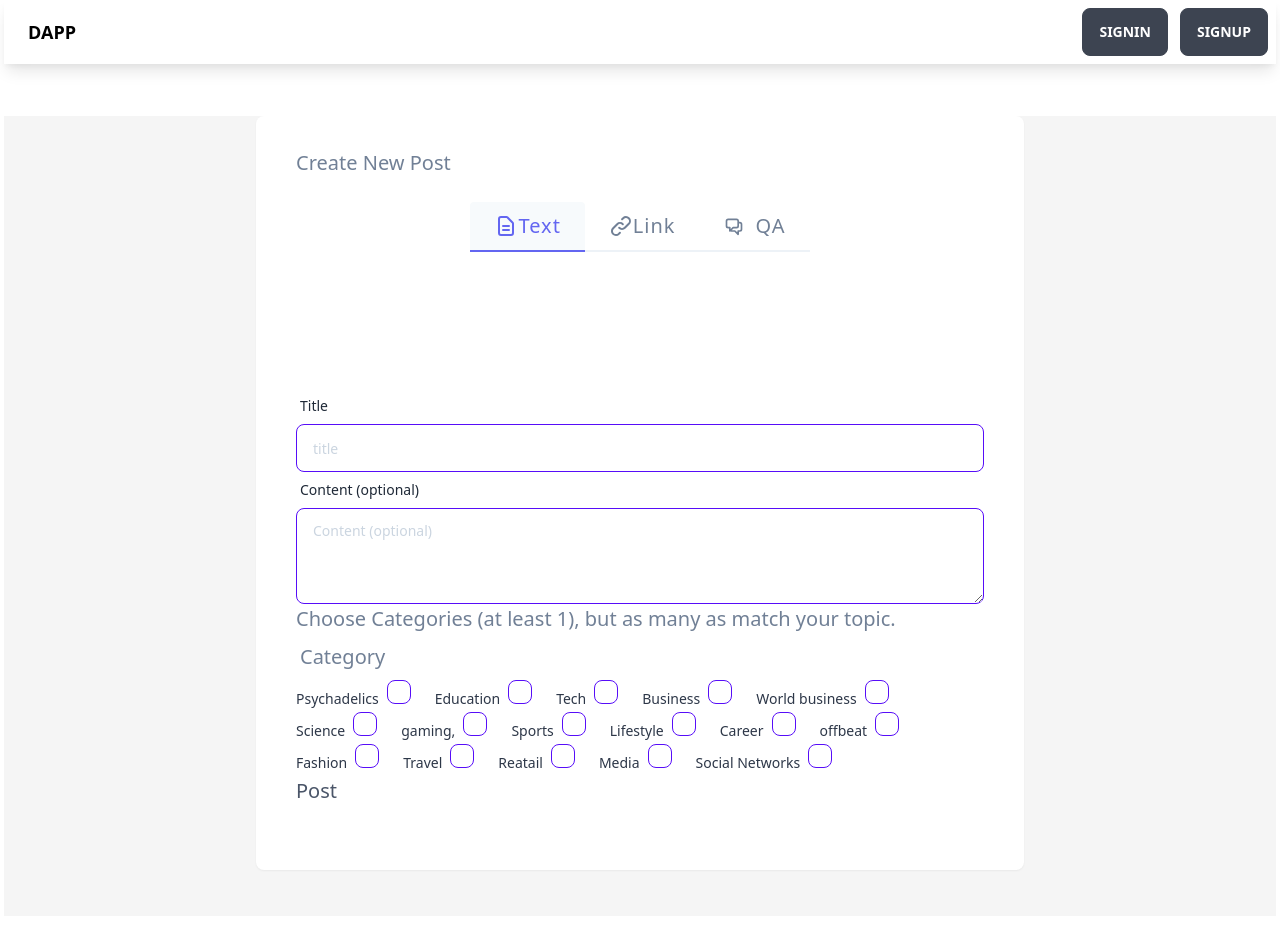
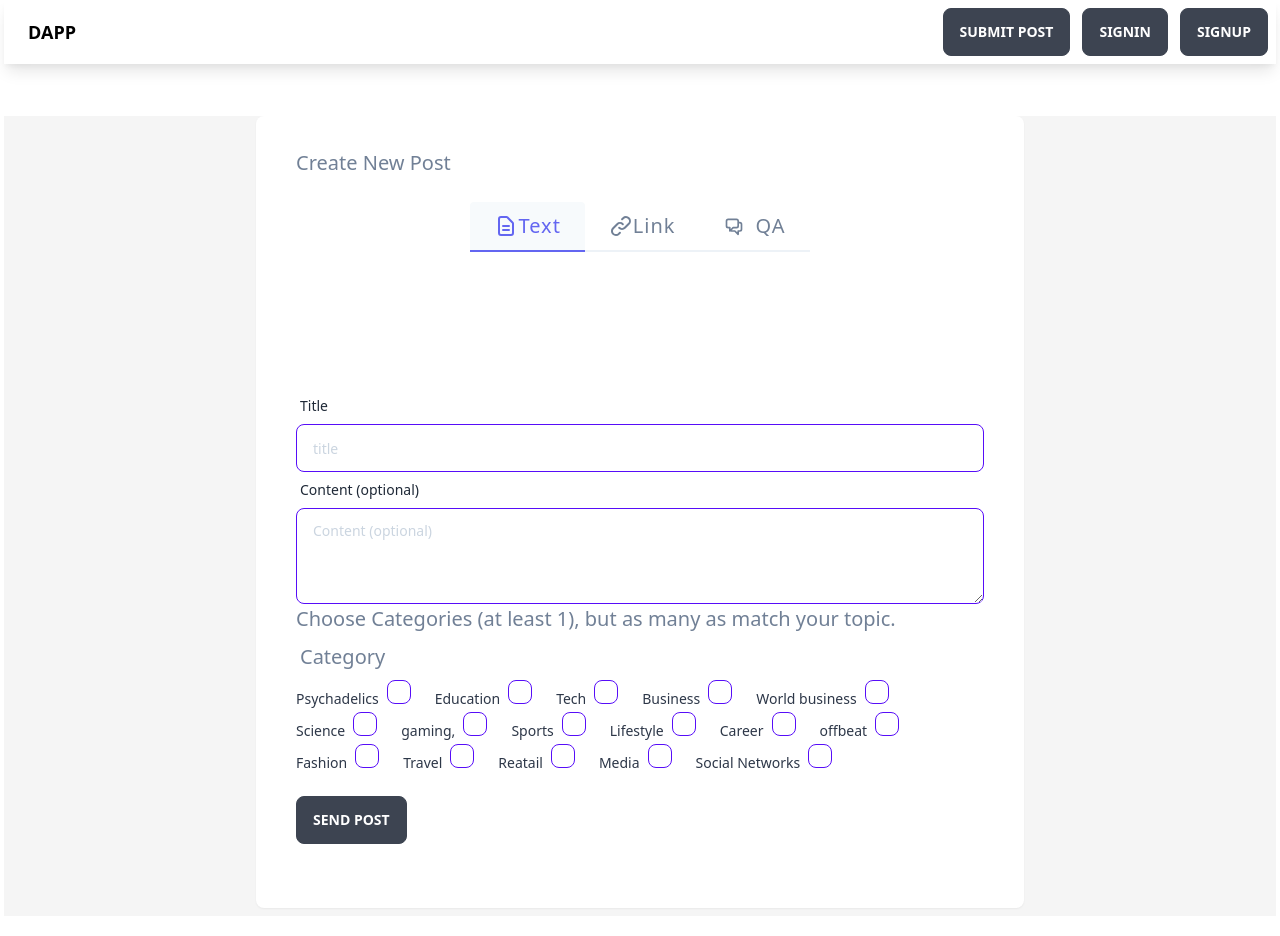
Before and after one commit to jay-bien/Social-Frontend, a Next.js app: page /submit in a window 1280 px wide. Built offline with nearby package versions, Linux system fonts and the light colour scheme; no server answers.

Commit message:
most things are working

```diff
--- a/src/pages/submit.jsx
+++ b/src/pages/submit.jsx
@@ -1,10 +1,11 @@
 import React from 'react';
-import { useRouter } from 'next/router';
+import router, { useRouter } from 'next/router';
 
 import { Meta } from '../layout/Meta';
 import { Main } from '../templates/Main';
 import { useEffect, useState } from 'react';
 import axios from 'axios';
+import useRequest from '../hooks/useRequest';
 
 
 const categories = [
@@ -34,24 +35,33 @@ const Submit = ( props ) => {
     title: '',
     url: '',
     content: '',
-    type: '',
     tags: [],
     categories: []
   });
+  const [ user, setUser ] = useState("null");
   const [ formType, setFormType ] = useState("text");
   const [ loading, setLoading ] = useState(false);
   const [ error, setError ] = useState(false);
 
+  const { doRequest, errors } = useRequest({
+    url: process.env.NEXT_PUBLIC_API_URL + '/post/',
+    method: 'post',
+    body: {
+      ...postInfo,
+      type: formType,
+      userId: user.id
+    }
+  })
+
+
 
   const onChange = ( el ) => {
       setPostInfo({ ...postInfo, [el.target.name]: el.target.value });
-      console.log({ postInfo})
     }
 
     const postData = async ( link, title, content, categories, type ) => {
 
 
-      console.log({ link })
 
       return await fetch( process.env.NEXT_PUBLIC_API_URL + '/post/', {
         method: 'post',
@@ -74,7 +84,6 @@ const Submit = ( props ) => {
       const name = e.target.name;
       const isChecked = e.target.checked;
       const selectedCategories = postInfo.categories;
-      console.log({ name });
 
       if( isChecked ){
         const state = [ ...selectedCategories ];
@@ -89,8 +98,7 @@ const Submit = ( props ) => {
         })
       }
 
-      console.log({ selectedCategories });
-      console.log({ postInfo });
+
     }
 
 
@@ -98,13 +106,32 @@ const Submit = ( props ) => {
         e.preventDefault();
         setLoading( true );
         setError( false );
-        try{
-          const data = await postData( postInfo.link, postInfo.title, postInfo.content, postInfo.categories, formType );
-          console.log({ data });
-          setLoading( false );
-        } catch( e ){
+
+        const response = await doRequest();
+
+        if( response && response.data ){
+
+          setPostInfo(
+            {
+              title: '',
+              url: '',
+              content: '',
+              type: 'text',
+              tags: [],
+              categories: []
+            }
+          )
+          router.push('/');
+        } else {
 
         }
+        // try{
+        //   const data = await postData( postInfo.link, postInfo.title, postInfo.content, postInfo.categories, formType );
+        //   console.log({ data });
+        //   setLoading( false );
+        // } catch( e ){
+
+        // }
 
       };
 
@@ -116,6 +143,21 @@ const Submit = ( props ) => {
           ("sm:px-6 py-3 w-1/2 sm:w-auto justify-center sm:justify-start border-b-2 title-font font-medium bg-gray-100 inline-flex items-center leading-none border-indigo-500 text-indigo-500 tracking-wider rounded-t")
           : ("sm:px-6 py-3 w-1/2 sm:w-auto justify-center sm:justify-start border-b-2 title-font font-medium inline-flex items-center leading-none border-gray-200 hover:text-gray-900 tracking-wider")
       }
+
+
+      useEffect( ()=> {
+
+
+        const user = localStorage.getItem('user');
+        if( user ){
+          const parsed = JSON.parse( user );
+          setUser( parsed );
+        }
+
+        return ()=>{
+
+        }
+      }, [  ])
 
 
 
@@ -147,7 +189,9 @@ const Submit = ( props ) => {
           <div className="bg-white py-8 px-6 shadow-sm rounded-lg sm:px-10 mt-8 sm:mx-auto sm:w-full sm:max-w-3xl">
 
           <section className="text-gray-600 body-font">
-              <h3> Create New Post </h3>
+              <h3> Create New Post  </h3>
+
+
 
 <div className="container px-5 py-6 mx-auto flex flex-wrap flex-col">
   <div className="flex mx-auto flex-wrap mb-20 ">
@@ -185,6 +229,9 @@ const Submit = ( props ) => {
 
 </div>
 </section>
+<div>
+{errors}
+</div>
 <Form
   onChange={ onChange }
   onSubmit={ onSubmit }
@@ -296,8 +343,8 @@ Category
 
 
 
-    <button onClick={onSubmit}>
-      Post
+    <button className="btn mt-5" onClick={onSubmit}>
+      Send Post
     </button>
   </form>
   )
--- a/src/templates/Main.jsx
+++ b/src/templates/Main.jsx
@@ -87,9 +87,9 @@ const Main = (props ) => {
       className="hover:cursor-pointer"
       href="/submit"
     >
-          <svg xmlns="http://www.w3.org/2000/svg" className="h-8 w-8" fill="none" viewBox="0 0 24 24" stroke="currentColor">
-  <path strokeLinecap="round" strokeLinejoin="round" strokeWidth={2} d="M12 9v3m0 0v3m0-3h3m-3 0H9m12 0a9 9 0 11-18 0 9 9 0 0118 0z" />
-</svg>
+<button className="btn mr-3">
+    Submit Post
+</button>
     </Link>
 {  !user &&  <Link
       className=""
```
